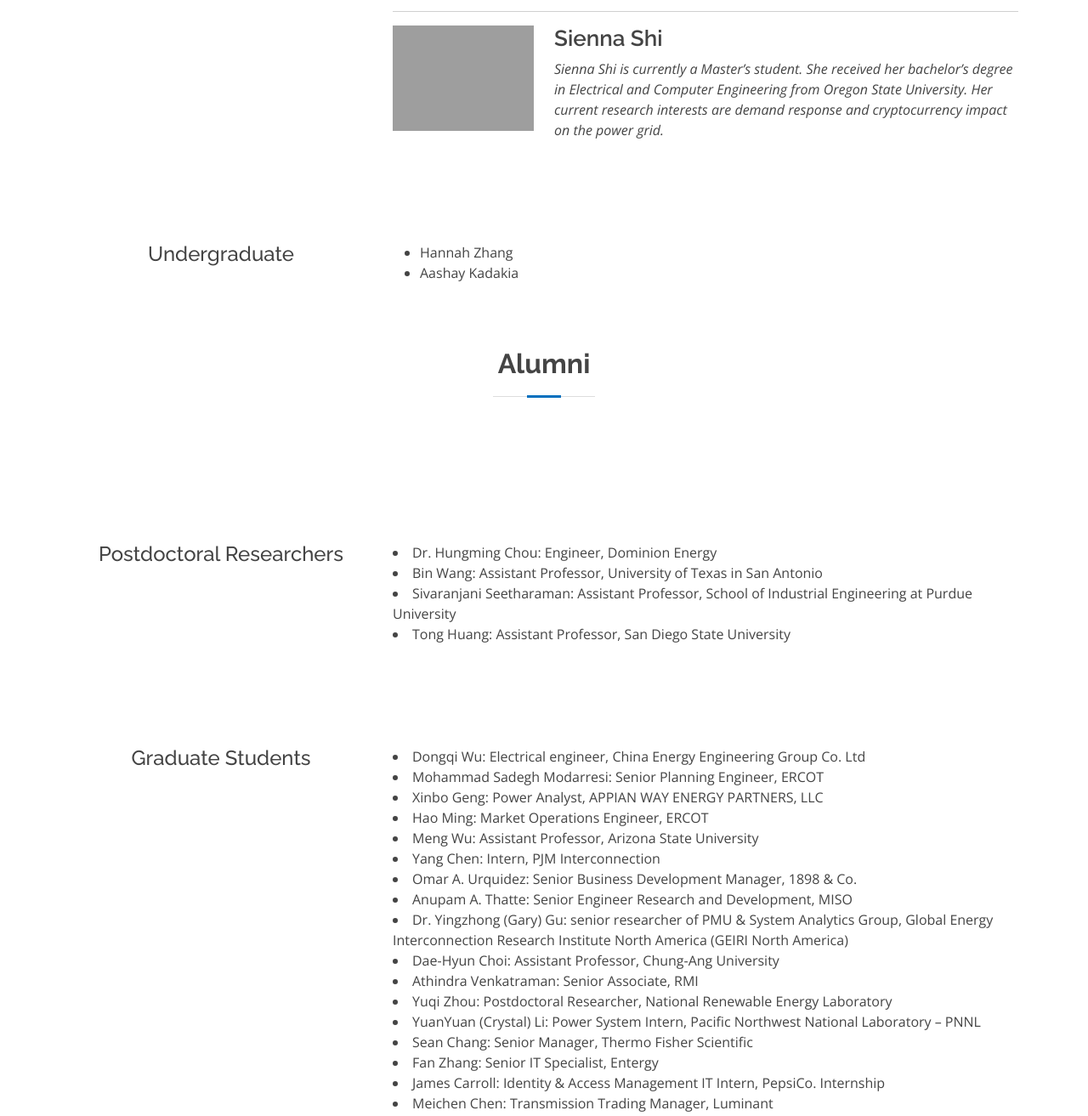
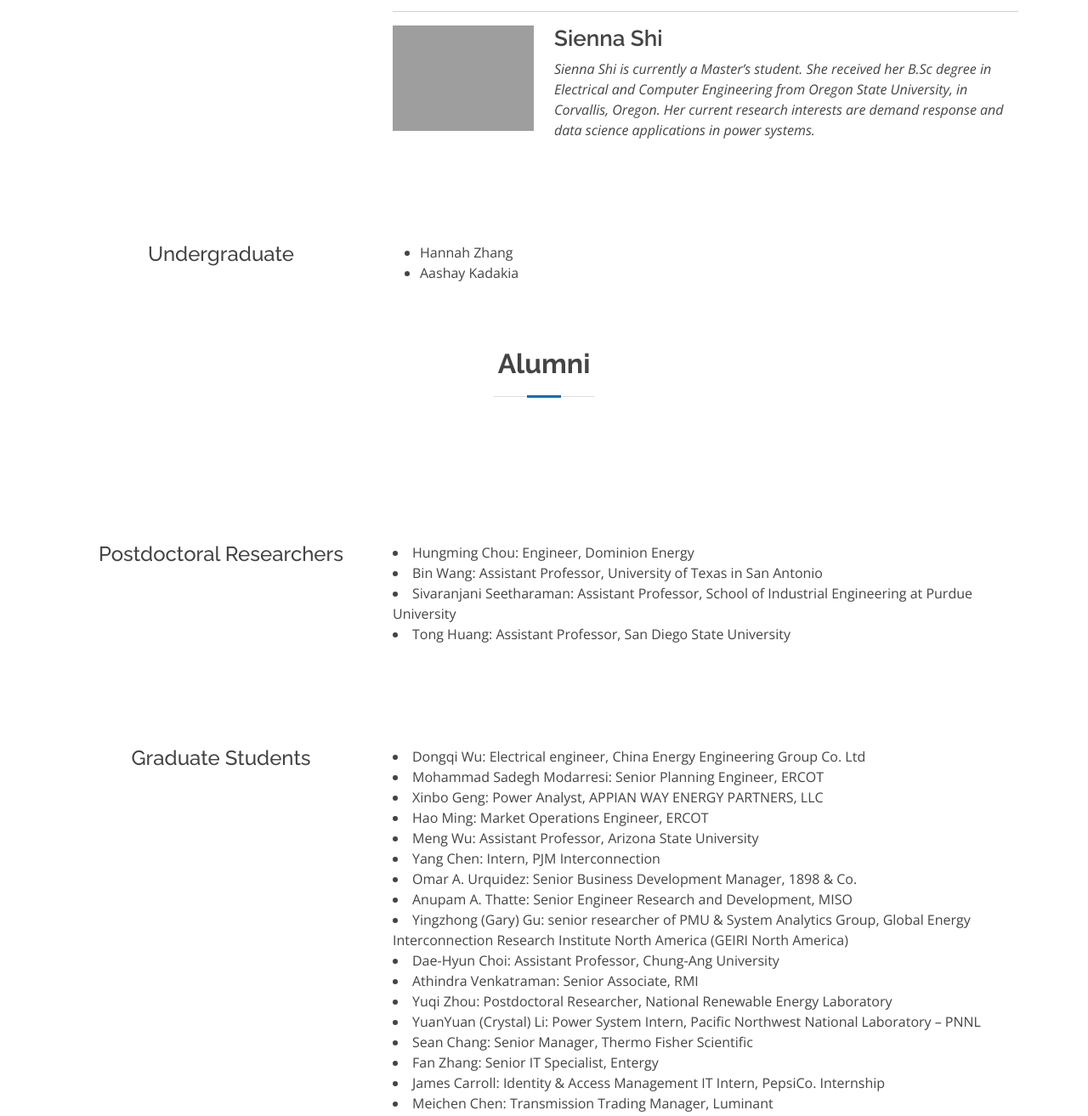
Before and after one commit to jiahwu95/homepage-design, a plain HTML site: page group.html in a window 1280 px wide. Shown: the part 3677-4990 px from the top of the page at 85% size. Drawn offline with nearby package versions, Linux system fonts and the light colour scheme; grey boxes are pictures that could not be loaded; a script that the page names is missing.

Commit message:
5/24 update

```diff
--- a/group.html
+++ b/group.html
@@ -335,7 +335,7 @@
                 <div class="col-lg-9 pt-3 pt-lg-0">
                   <h3>Sienna Shi</h3>
                   <p class="fst-italic">
-                    Sienna Shi is currently a Master’s student. She received her bachelor’s degree in Electrical and Computer Engineering from Oregon State University. Her current research interests are demand response and cryptocurrency impact on the power grid.
+                    Sienna Shi is currently a Master’s student. She received her B.Sc degree in Electrical and Computer Engineering from Oregon State University, in Corvallis, Oregon. Her current research interests are demand response and data science applications in power systems.
                   </p>
                 </div>
               </div>
@@ -368,7 +368,7 @@
                 <h4>Postdoctoral Researchers</h4>
               </div>
               <div class="col-md-8">
-                <li>Dr. Hungming Chou: Engineer, Dominion Energy</li>
+                <li>Hungming Chou: Engineer, Dominion Energy</li>
                 <li>Bin Wang:  Assistant Professor, University of Texas in San Antonio</li>
                 <li>Sivaranjani Seetharaman: Assistant Professor, School of Industrial Engineering at Purdue University</li>
                 <li>Tong Huang: Assistant Professor, San Diego State University</li>
@@ -390,7 +390,7 @@
                 <li>Yang Chen: Intern, PJM Interconnection</li>
                 <li>Omar A. Urquidez: Senior Business Development Manager, 1898 & Co.</li>
                 <li>Anupam A. Thatte: Senior Engineer Research and Development, MISO</li>
-                <li>Dr. Yingzhong (Gary) Gu: senior researcher of PMU & System Analytics Group, Global Energy Interconnection Research Institute North America (GEIRI North America)</li>
+                <li>Yingzhong (Gary) Gu: senior researcher of PMU & System Analytics Group, Global Energy Interconnection Research Institute North America (GEIRI North America)</li>
                 <li>Dae-Hyun Choi: Assistant Professor, Chung-Ang University</li>
                 <li>Athindra Venkatraman: Senior Associate, RMI</li>
                 <li>Yuqi Zhou: Postdoctoral Researcher, National Renewable Energy Laboratory</li>
```
Also changed, not shown: index.html (+9 -6 lines), assets/img/home_background.jpg (deleted).
